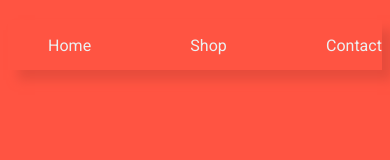
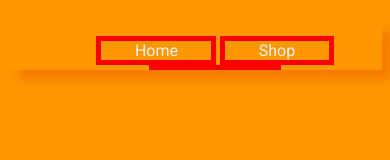
Before and after one commit to rakeshdas1/HTMLStylize, a plain HTML site: page index.html in a window 390 px wide. Drawn offline with nearby package versions, Linux system fonts and the light colour scheme.

Commit message:
Responsive header

```diff
--- a/index.html
+++ b/index.html
@@ -12,6 +12,20 @@
              <ul>
                  <center>
                      <li><a href="#" id=headerLinks>Home</a></li>
+                     <!--<li id="space">&nbsp;</li>
+                     <li id="space">&nbsp;</li>
+                     <li id="space">&nbsp;</li>
+                     <li id="space">&nbsp;</li>
+                     <li id="space">&nbsp;</li>
+                     <li id="space">&nbsp;</li>
+                     <li id="space">&nbsp;</li>
+                     <li id="space">&nbsp;</li>
+                     <li id="space">&nbsp;</li>
+                     <li id="space">&nbsp;</li>
+                     <li id="space">&nbsp;</li>
+                     <li id="space">&nbsp;</li>-->
+                     <li><a href="#" id=headerLinks>Shop</a></li>
+                     <!--<li>&nbsp;</li>
                      <li>&nbsp;</li>
                      <li>&nbsp;</li>
                      <li>&nbsp;</li>
@@ -22,26 +36,13 @@
                      <li>&nbsp;</li>
                      <li>&nbsp;</li>
                      <li>&nbsp;</li>
-                     <li>&nbsp;</li>
-                     <li>&nbsp;</li>
-                     <li><a href="#" id=headerLinks>Shop</a></li>
-                     <li>&nbsp;</li>
-                     <li>&nbsp;</li>
-                     <li>&nbsp;</li>
-                     <li>&nbsp;</li>
-                     <li>&nbsp;</li>
-                     <li>&nbsp;</li>
-                     <li>&nbsp;</li>
-                     <li>&nbsp;</li>
-                     <li>&nbsp;</li>
-                     <li>&nbsp;</li>
-                     <li>&nbsp;</li>
-                     <li>&nbsp;</li>
+                     <li>&nbsp;</li>-->
                      <li><a href="#" id=headerLinks>Contact</a></li>
                  </center>
              </ul>
          </div>
      </div>
+     <div id="header2"></div>
 
   <script src="//ajax.googleapis.com/ajax/libs/jquery/1.7.2/jquery.min.js" type="text/javascript"></script>
  </body>
--- a/styles.css
+++ b/styles.css
@@ -1,21 +1,24 @@
 *{
     font-family: 'Roboto', sans-serif;
-    background-color: #FF5442;
+    background-color: #ff9800;
     color: #ecf0f1;
 }
 #header{
     height: 50px;
     width: auto;
     overflow: hidden;
-    background-color: #FF5442;
+    background-color: #ff9800;
     margin-top: 20px;
-    box-shadow: 10px 10px 10px #e74c3c;
+    box-shadow: 10px 10px 10px #f57c00;
 }
 #headerLinks li{
     color: black;
     list-style: none;
     display: inline-block;
     text-align: center;
+    border: 5px solid red;
+    padding-left: 10%;
+    padding-right: 10%;
     /*border-width: 10px;*/
 }
 #headerlinks ul{
@@ -23,7 +26,7 @@
     margin-right: auto;
 }
 #headerLinks:hover{
-    background-color: #505050;/*:#e74c3c;*/
+    background-color: #f57c00;/*:#e74c3c;*/
     border-color: #e74c3c
     color: black;
 }
```
